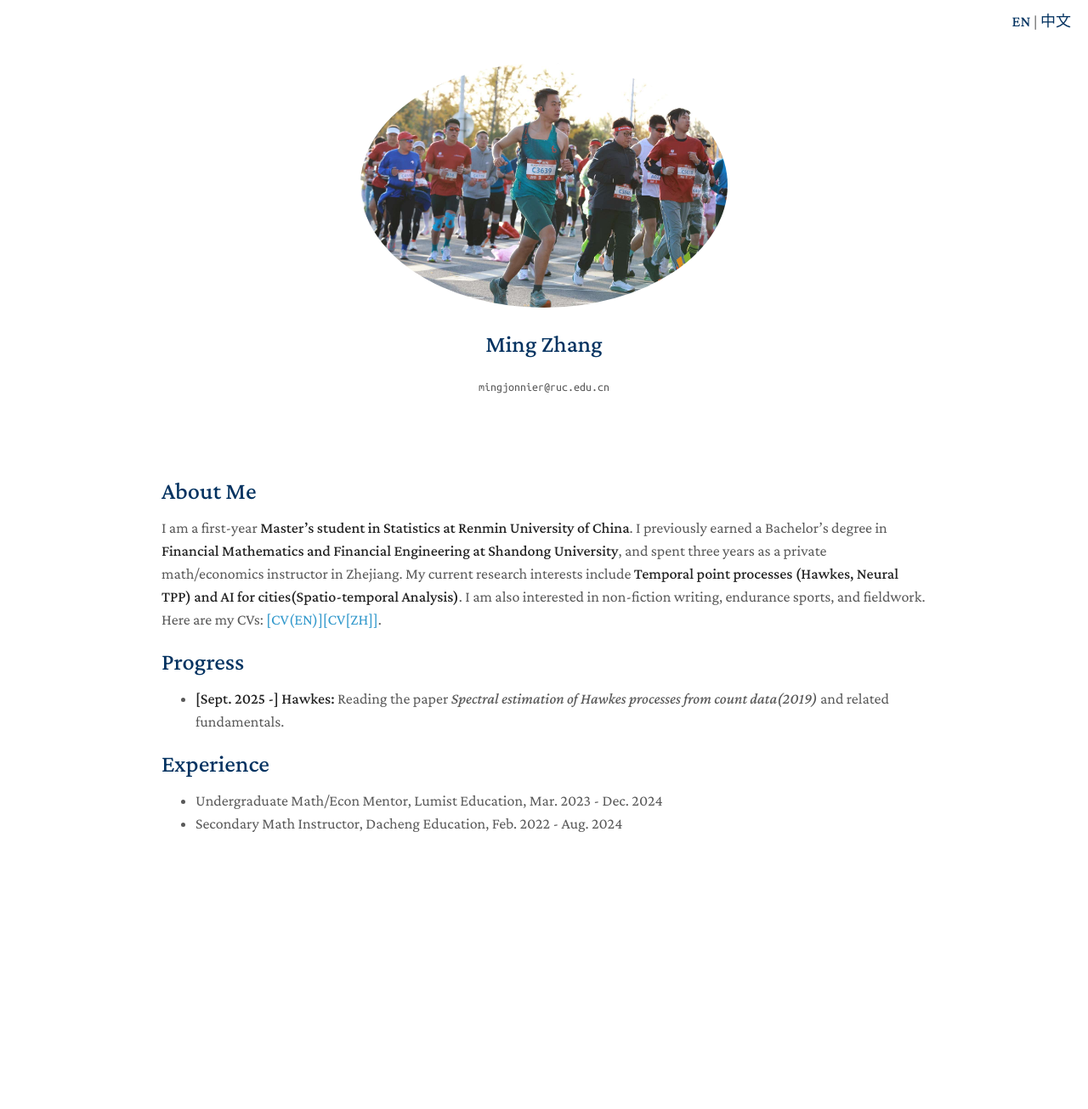
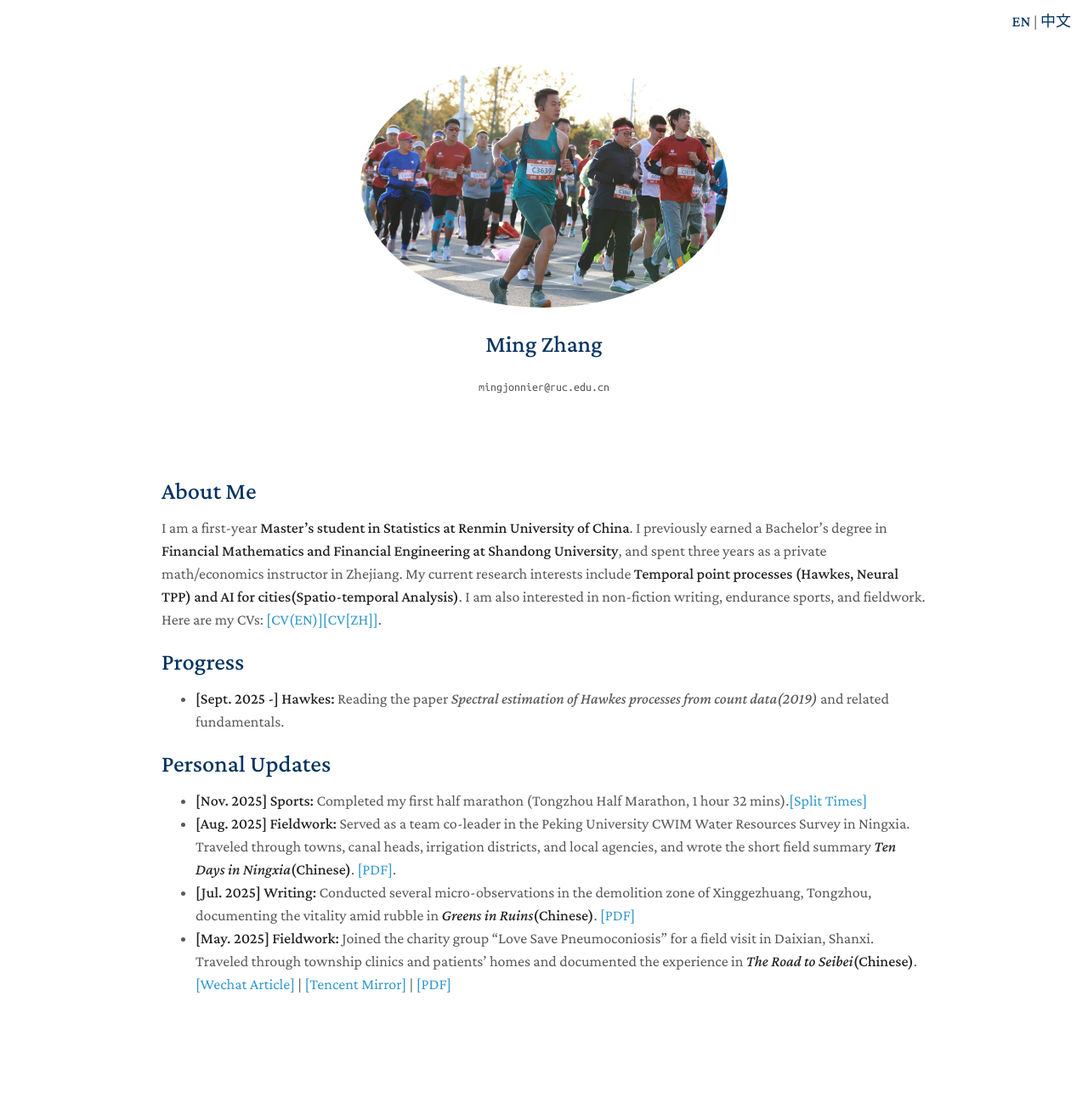
Before and after one commit to zhangming4153/zhangming4153.github.io, a Jekyll site: the page built from index.md, in a window 1280 px wide. Shown: the whole page at 85% size. Built offline with Jekyll 4.4.1, drawn with Linux system fonts in a browser that asks for light colours; a style sheet for code colours, icons or effects is not loaded; before the commit the page ends 1116 px from its top, so only the background shows below that.

Commit message:
Update index.md

```diff
--- a/index.md
+++ b/index.md
@@ -11,18 +11,9 @@ I am a first-year **Master's student in Statistics at Renmin University of China
 - **[Sept. 2025 -] Hawkes:** Reading the paper _Spectral estimation of Hawkes processes from
 count data(2019)_ and related fundamentals.
 
-## Experience
-- Undergraduate Math/Econ Mentor, Lumist Education,  Mar. 2023 - Dec. 2024
-- Secondary Math Instructor, Dacheng Education, Feb. 2022 - Aug. 2024
-
-
-<!--
 ## Personal Updates
-- **[Nov. 2025] Sports:** Finished my first half marathon (Tongzhou Half Marathon, 1 hour 32 mins).
-- **[Oct. 2025] Sports:** Placed 4th (team match), 6th (3,000m) and 7th (1-minute rope skipping) at the university Sports Meeting.
-- **[Aug. 2025] Fieldwork:** Served as a group leader in the China Water Institutions & Management (CWIM) field study initiated by Peking University. A short field summary, _Ten Days in Ningxia_(Chinese). [[PDF]](assets/Ningxia.pdf).
-- **[Jul. 2025] Writing:** A record of how life continues to grow inside construction ruins of Xinggezhuang, Tongzhou, _Greens in Ruins_(Chinese). [[PDF]](assets/Greenruins.pdf)
-- **[May. 2025] Fieldwork:** Participated in a field visit in Shanxi Province with NPO Da Ai Qing Chen (Love Save Pneumoconiosis). A piece of literary reportage documenting the visit, _The Road to Seibei_(Chinese).
+- **[Nov. 2025] Sports:** Completed my first half marathon (Tongzhou Half Marathon, 1 hour 32 mins).[[Split Times]](/assets/tongz_semimara.jpg)
+- **[Aug. 2025] Fieldwork:** Served as a team co-leader in the Peking University CWIM Water Resources Survey in Ningxia. Traveled through towns, canal heads, irrigation districts, and local agencies, and wrote the short field summary **_Ten Days in Ningxia_(Chinese)**. [[PDF]](assets/Ningxia.pdf).
+- **[Jul. 2025] Writing:** Conducted several micro-observations in the demolition zone of Xinggezhuang, Tongzhou, documenting the vitality amid rubble in **_Greens in Ruins_(Chinese)**. [[PDF]](assets/Greenruins.pdf)
+- **[May. 2025] Fieldwork:** Joined the charity group “Love Save Pneumoconiosis” for a field visit in Daixian, Shanxi. Traveled through township clinics and patients’ homes and documented the experience in **_The Road to Seibei_(Chinese)**.
  [[Wechat Article]](https://mp.weixin.qq.com/s/o8Zpdd-DVcAKxdC4jhWxGg) | [[Tencent Mirror]](https://news.qq.com/rain/a/20250605A06ML000) | [[PDF]](assets/Shanxi.pdf)
-- **[Apr. 2025] Research:** Discussed potential research directions with my future Master's advisor Prof. Zhou Feng at Renmin University of China.
--->
```
